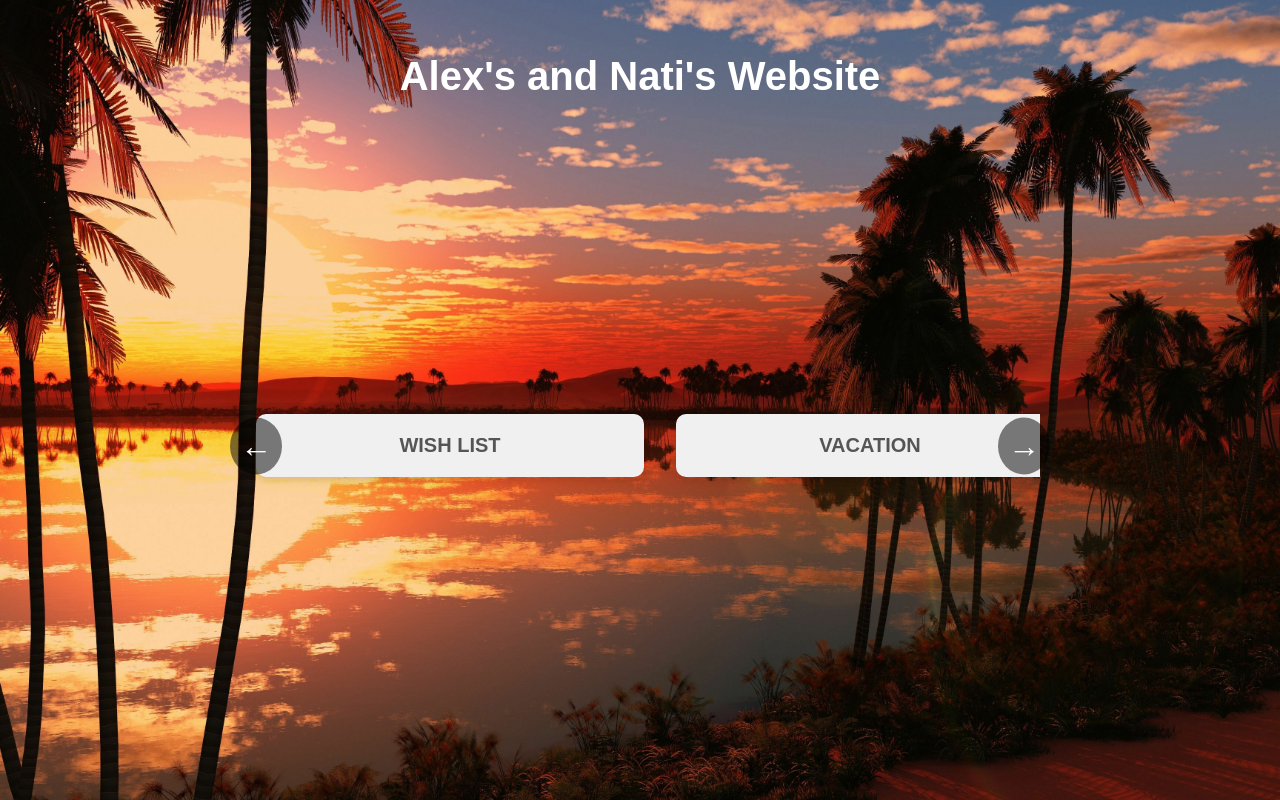
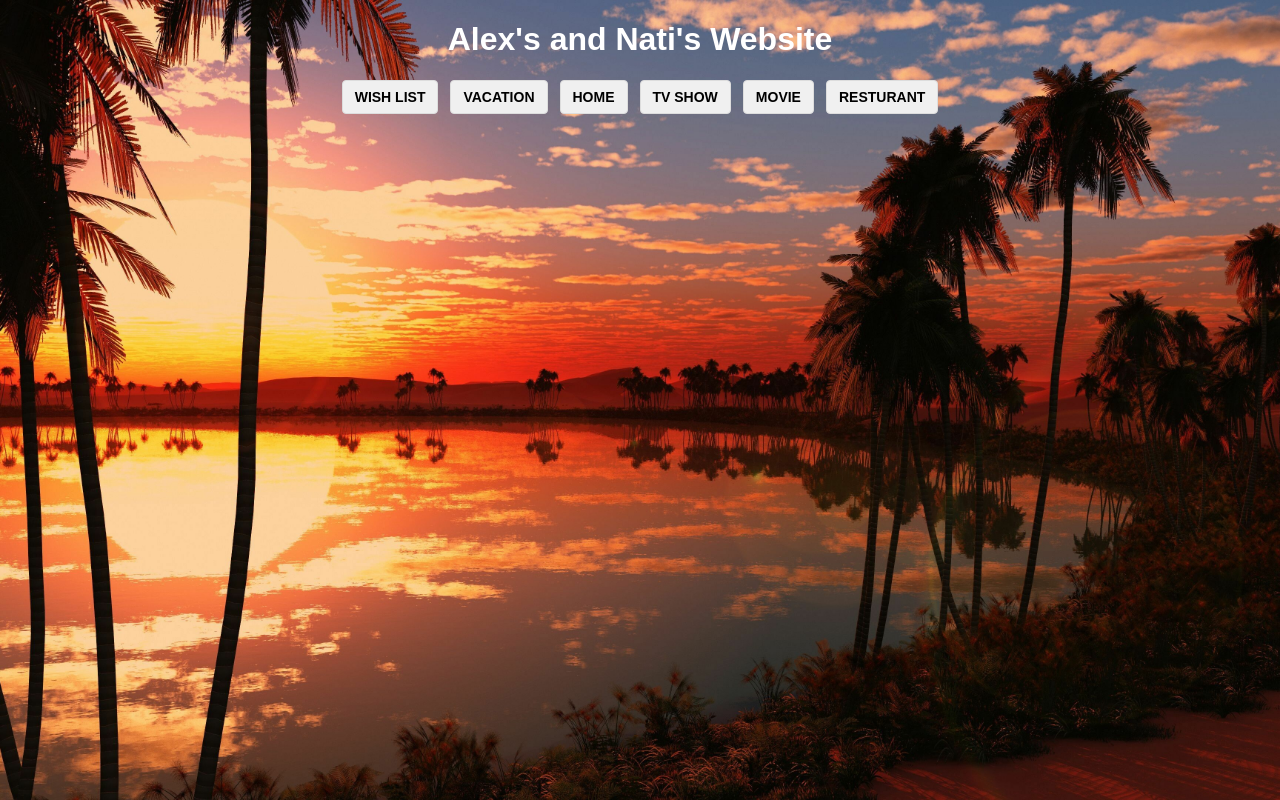
Before and after one commit to LANS-69/PlanList-FE, a React (Create React App) app in the folder planlist_fe/: page / in a window 1280 px wide. Built offline with nearby package versions, Linux system fonts and the light colour scheme.

Commit message:
reverting changes 2

```diff
--- a/planlist_fe/src/Pages/viewHomePage.js
+++ b/planlist_fe/src/Pages/viewHomePage.js
@@ -7,52 +7,30 @@ import './viewHomePageStyle.css';
 function ViewHomePage() {
     const locations = [
         {key: "Wish List", value: "Wish List", path: "/WishList"},
-    {key: "Vacation", value: "Vacation", path: "/vacation"},
+        {key: "Vacation", value: "Vacation", paht: "/vacation"},
         {key: "Dream Home", value: "Home", path: "/DreamHome"},
         {key: "TV show", value: "TV Show", path: "/TVShow"},
         {key: "Movie", value: "Movie", path: "/Movie"},
         {key: "Resturant", value: "Resturant", path: "/Resturant"},
+
       ];
 
     useEffect(() => {
     document.title = "Home Page";
     }, []);
-
-  const scrollCarousel = (direction) => {
-    const carousel = document.querySelector(".carousel");
-    const scrollAmount = carousel.offsetWidth / 3; // Scroll by one-third of the carousel width
-
-    if (direction === "left") {
-      carousel.scrollBy({ left: -scrollAmount, behavior: "smooth" });
-    } else if (direction === "right") {
-      carousel.scrollBy({ left: scrollAmount, behavior: "smooth" });
-    }
-  };
-
     return (
         <div className="viewHomePage">
           <h1>Alex's and Nati's Website</h1>
-
-      {/* Carousel Section */}
-      <div className="carousel-container">
-        <button className="carousel-arrow left-arrow" onClick={() => scrollCarousel("left")}>
-          &#8592;
-        </button>
-        <div className="carousel">
+          <div className="tabs-container">
             {locations.map((location, index) => (
-            <div className="carousel-item" key={index}>
+                <div>
                 <button
-                className="tab-button"
-                onClick={() => (window.location.href = location.path)}
-              >
+                    key={index}
+                    className="tab-button" onClick={() => window.location.href = location.path}>
                     {location.value}
                 </button>
                 </div>
             ))}
-        </div>
-        <button className="carousel-arrow right-arrow" onClick={() => scrollCarousel("right")}>
-          &#8594;
-        </button>
             </div>
         </div>
     );
--- a/planlist_fe/src/Pages/viewHomePageStyle.css
+++ b/planlist_fe/src/Pages/viewHomePageStyle.css
@@ -1,3 +1,5 @@
+/* Global styles */
+
 /* Center content inside the ViewHomePage */
 .viewHomePage {
     text-align: center;
@@ -6,7 +8,6 @@
     display: flex;
     flex-direction: column;
     align-items: center;
-    justify-content: center;
     margin: 0;
     font-family: Arial, sans-serif;
     background-color: #555;
@@ -15,89 +16,3 @@
     background-position: center;
     color: #ffffff;
 }
-
-.viewHomePage h1 {
-    margin-top: 20px;
-    font-size: 2.5rem;
-}
-
-
-/* Carousel container styling */
-.carousel-container {
-    display: flex;
-    align-items: center;
-    justify-content: center;
-    position: relative;
-    width: 80%;
-    max-width: 800px;
-    height: 600px;
-    margin: 0 auto;
-    padding: 20px;
-}
-
-.carousel {
-    display: flex;
-    overflow: hidden;
-    width: 100%;
-    height: 100%;
-    scroll-behavior: smooth;
-}
-
-  .carousel-item {
-    flex: 0 0 50%;
-    display: flex;
-    justify-content: center;
-    align-items: center;
-    padding: 10px;
-  }
-
-  /* Tab button styling */
-  .tab-button {
-    padding: 20px 40px;
-    font-size: 20px;
-    border: none;
-    border-radius: 10px;
-    background-color: #f0f0f0;
-    color: #555;
-    cursor: pointer;
-    text-align: center;
-    width: 100%;
-    box-shadow: 0px 4px 6px rgba(0, 0, 0, 0.1);
-  }
-
-  .tab-button:hover {
-    background-color: #007BFF;
-    color: white;
-  }
-
-  .tab-button:active {
-    background-color: #0056b3;
-    color: white;
-  }
-
-  /* Arrows styling */
-  .carousel-arrow {
-    position: absolute;
-    top: 50%;
-    transform: translateY(-50%);
-    background-color: rgba(0, 0, 0, 0.5);
-    border: none;
-    color: #fff;
-    font-size: 2rem;
-    padding: 10px;
-    cursor: pointer;
-    border-radius: 50%;
-    z-index: 1;
-  }
-
-  .carousel-arrow.left-arrow {
-    left: 10px;
-  }
-
-  .carousel-arrow.right-arrow {
-    right: 10px;
-  }
-
-  .carousel-arrow:hover {
-    background-color: rgba(0, 0, 0, 0.8);
-  }
```
Lines whose indentation alone changed are shown as unchanged.
